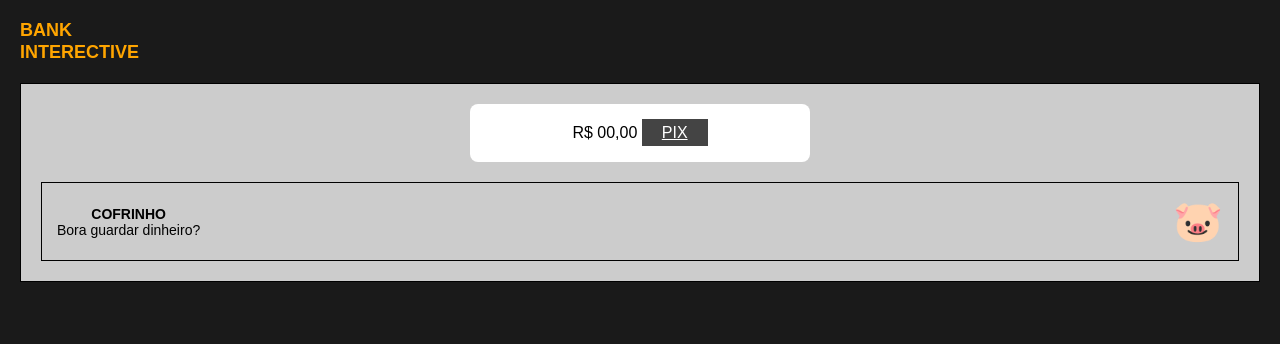
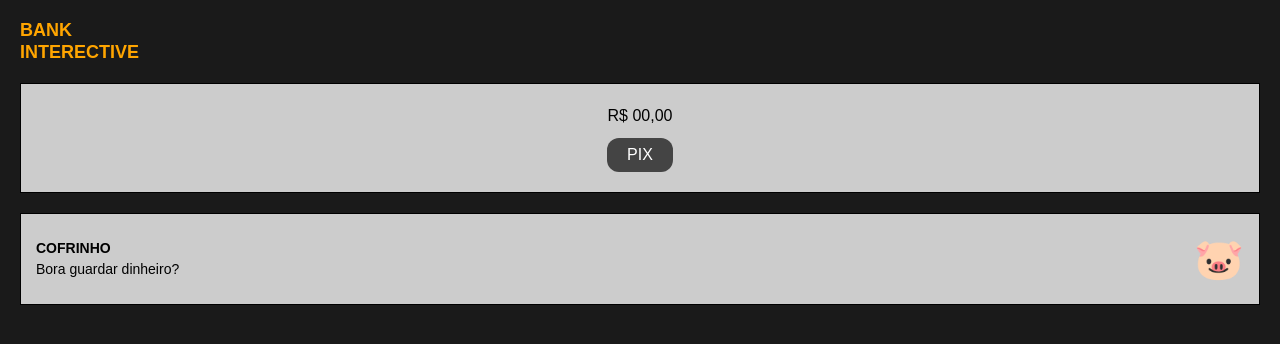
Before and after one commit to Ataidocas276/londrinense-tech, a plain HTML site: page index.html in a window 1280 px wide. Drawn offline with nearby package versions, Linux system fonts and the light colour scheme.

Commit message:
Update index.html

```diff
--- a/index.html
+++ b/index.html
@@ -1,19 +1,25 @@
 <!DOCTYPE html>
 <html lang="pt-br">
+
 <head>
   <meta charset="UTF-8">
   <title>Bank Interective</title>
   <link rel="stylesheet" href="style.css">
+  <script src="https://cdn.jsdelivr.net/npm/@tailwindcss/browser@4"></script>
 </head>
+
 <body>
 
+  <div class="">
     <div class="title">
       BANK<br>INTERECTIVE
     </div>
 
     <div class="box">
-      <div  class="container">R$ 00,00
-        <a href="home.html" class="pix-btn">PIX</a></div>
+      <div>R$ 00,00</div>
+      <button class="pix-btn rounded-xl">PIX</button>
+    </div>
+
     <div class="cofrinho">
       <div class="cofrinho-text">
         <strong>COFRINHO</strong><br>
@@ -22,6 +28,4 @@
       <div class="pig">🐷</div>
     </div>
 
-  </div>
-</body>
 </html>
```
